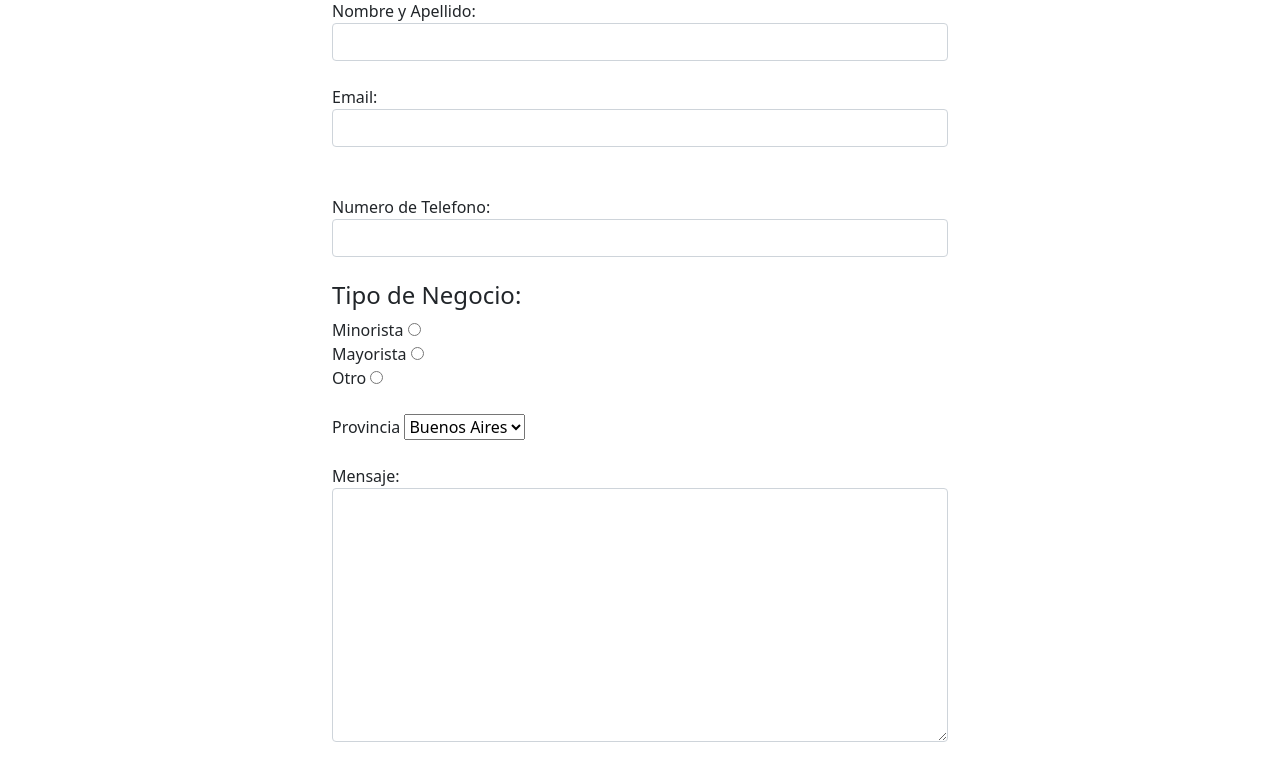
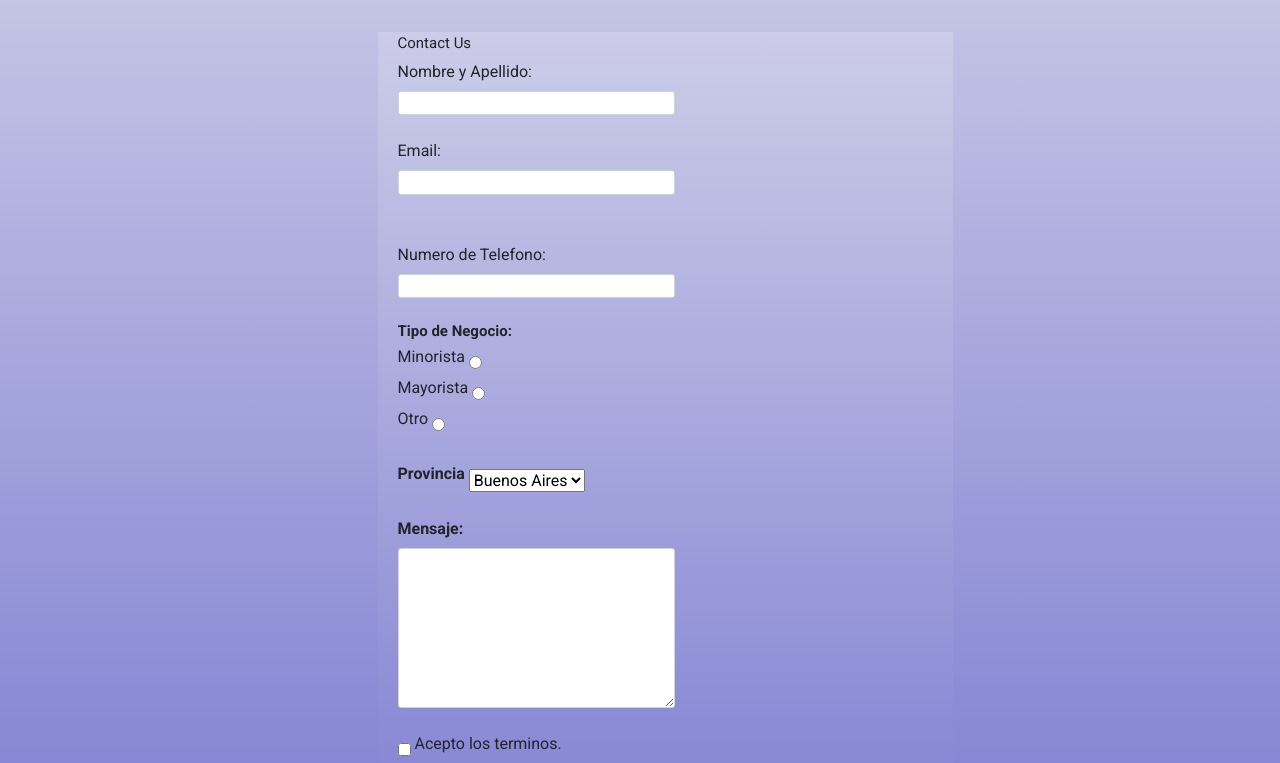
Before and after one commit to tomaseguin/proyecto-ch, a website: page Contacto.html in a window 1280 px wide. Shown: the part 101-864 px from the top of the page. Drawn offline with nearby package versions, Linux system fonts and the light colour scheme; the site is published under a folder, as on GitHub Pages, so addresses that start at the root find nothing.

Commit message:
correccion estilos github

```diff
--- a/Contacto.html
+++ b/Contacto.html
@@ -17,7 +17,7 @@
       integrity="sha384-KyZXEAg3QhqLMpG8r+8fhAXLRk2vvoC2f3B09zVXn8CA5QIVfZOJ3BCsw2P0p/We"
       crossorigin="anonymous"
     />
-    <link rel="stylesheet" href="/css/styles.css" />
+    <link rel="stylesheet" href="./css/styles.css" />
   </head>
   <body class="body bodycontact">
     <h1 class="contacto">CONTACTO</h1>
```
Also changed, not shown: Hombres.html (+1 -1 lines), Mujeres.html (+1 -1 lines), Ninos.html (+1 -1 lines), index.html (+1 -1 lines), 1 other file.
